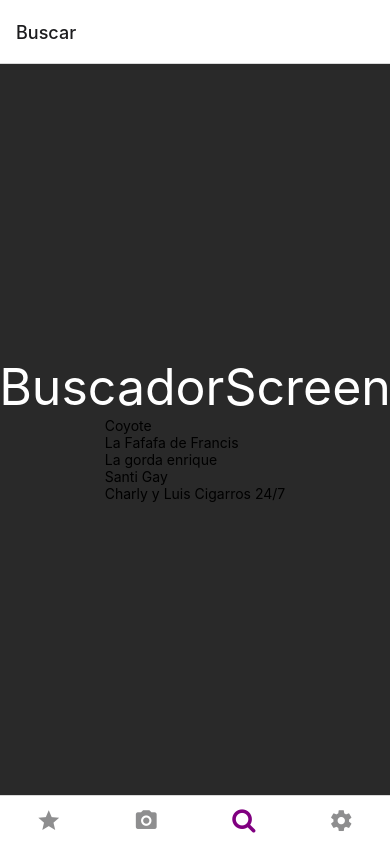
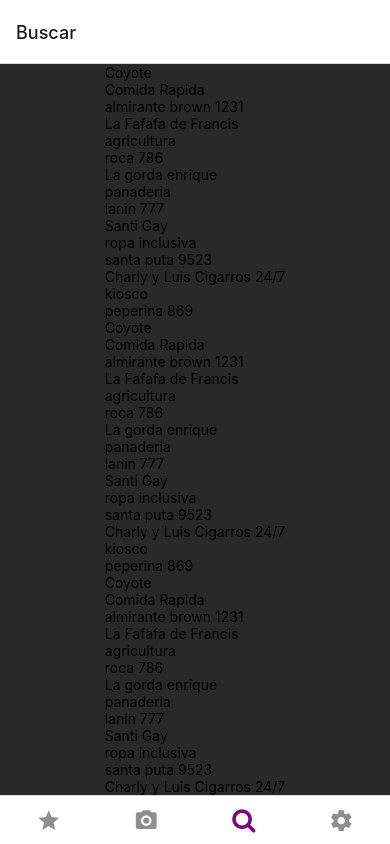
Before and after one commit to DLorangg/ArLocal, a React Native app: screen /Buscar in a window 390 px wide. Built offline with nearby package versions, Linux system fonts and the light colour scheme.

Commit message:
Cambios en el componente para la lisla de locales

```diff
--- a/screens/BuscadorScreen.js
+++ b/screens/BuscadorScreen.js
@@ -1,12 +1,12 @@
 import React from "react";
 import {Text, View, StyleSheet, TouchableOpacity} from 'react-native';
-import LocalesList from "../src/components/localesList";
+import LocalesList from '../src/components/LocalesList'
 const BuscadorScreen =()=>{
 
   return(
 
     <View style={styles.container}>
-      <Text style={styles.title}>BuscadorScreen</Text>
+
       <LocalesList/>
     </View>
   )
--- a/src/components/LocalesList.jsx
+++ b/src/components/LocalesList.jsx
@@ -1,18 +1,22 @@
 import react from "react";
-import { View, Text, Image } from "react-native";
-import locales from "./data/Locales";
+import { View, Text, Image, FlatList } from "react-native";
+import locales from "./data/locales";
 
 const LocalesList = () =>{
     return(
-        <View>
-            {locales.map(local =>(
-                <View key={local.id}>
+        <FlatList
+        data={locales}
+        renderItem={({item: local})=>(
+            <View key={local.id}>
                     <Text>{local.nombre}</Text>
+                    <Text>{local.categoria}</Text>
+                    <Text>{local.direccion}</Text>
+                    {/* <Image
+                    source={local.img}/> */}
+
 
                 </View>
-            )
-            )}
-        </View>
+        )}/>
     )
 }
 
--- a/src/components/data/locales.js
+++ b/src/components/data/locales.js
@@ -34,4 +34,144 @@ export default [
         direccion:'peperina 869',
         img:'https://picsum.photos/200'
     },
+        {
+        id:'coyote.nqn',
+        nombre:'Coyote',
+        categoria:'Comida Rapida',
+        direccion:'almirante brown 1231',
+        img:'https://picsum.photos/200'
+    },
+    {
+        id:'francisfafafa',
+        nombre:'La Fafafa de Francis',
+        categoria:'agricultura',
+        direccion:'roca 786',
+        img:'https://picsum.photos/200'
+    },
+    {
+        id:'lagorda.enrique.facturas',
+        nombre:'La gorda enrique',
+        categoria:'panaderia',
+        direccion:'lanin 777',
+        img:'https://picsum.photos/200'
+    },
+    {
+        id:'alta_moda_santi',
+        nombre:'Santi Gay',
+        categoria:'ropa inclusiva',
+        direccion:'santa puta 9523',
+        img:'https://picsum.photos/200'
+    },
+    {
+        id:'kioskito.de.las.capitales',
+        nombre:'Charly y Luis Cigarros 24/7',
+        categoria:'kiosco',
+        direccion:'peperina 869',
+        img:'https://picsum.photos/200'
+    },
+        {
+        id:'coyote.nqn',
+        nombre:'Coyote',
+        categoria:'Comida Rapida',
+        direccion:'almirante brown 1231',
+        img:'https://picsum.photos/200'
+    },
+    {
+        id:'francisfafafa',
+        nombre:'La Fafafa de Francis',
+        categoria:'agricultura',
+        direccion:'roca 786',
+        img:'https://picsum.photos/200'
+    },
+    {
+        id:'lagorda.enrique.facturas',
+        nombre:'La gorda enrique',
+        categoria:'panaderia',
+        direccion:'lanin 777',
+        img:'https://picsum.photos/200'
+    },
+    {
+        id:'alta_moda_santi',
+        nombre:'Santi Gay',
+        categoria:'ropa inclusiva',
+        direccion:'santa puta 9523',
+        img:'https://picsum.photos/200'
+    },
+    {
+        id:'kioskito.de.las.capitales',
+        nombre:'Charly y Luis Cigarros 24/7',
+        categoria:'kiosco',
+        direccion:'peperina 869',
+        img:'https://picsum.photos/200'
+    },
+        {
+        id:'coyote.nqn',
+        nombre:'Coyote',
+        categoria:'Comida Rapida',
+        direccion:'almirante brown 1231',
+        img:'https://picsum.photos/200'
+    },
+    {
+        id:'francisfafafa',
+        nombre:'La Fafafa de Francis',
+        categoria:'agricultura',
+        direccion:'roca 786',
+        img:'https://picsum.photos/200'
+    },
+    {
+        id:'lagorda.enrique.facturas',
+        nombre:'La gorda enrique',
+        categoria:'panaderia',
+        direccion:'lanin 777',
+        img:'https://picsum.photos/200'
+    },
+    {
+        id:'alta_moda_santi',
+        nombre:'Santi Gay',
+        categoria:'ropa inclusiva',
+        direccion:'santa puta 9523',
+        img:'https://picsum.photos/200'
+    },
+    {
+        id:'kioskito.de.las.capitales',
+        nombre:'Charly y Luis Cigarros 24/7',
+        categoria:'kiosco',
+        direccion:'peperina 869',
+        img:'https://picsum.photos/200'
+    },
+        {
+        id:'coyote.nqn',
+        nombre:'Coyote',
+        categoria:'Comida Rapida',
+        direccion:'almirante brown 1231',
+        img:'https://picsum.photos/200'
+    },
+    {
+        id:'francisfafafa',
+        nombre:'La Fafafa de Francis',
+        categoria:'agricultura',
+        direccion:'roca 786',
+        img:'https://picsum.photos/200'
+    },
+    {
+        id:'lagorda.enrique.facturas',
+        nombre:'La gorda enrique',
+        categoria:'panaderia',
+        direccion:'lanin 777',
+        img:'https://picsum.photos/200'
+    },
+    {
+        id:'alta_moda_santi',
+        nombre:'Santi Gay',
+        categoria:'ropa inclusiva',
+        direccion:'santa puta 9523',
+        img:'https://picsum.photos/200'
+    },
+    {
+        id:'kioskito.de.las.capitales',
+        nombre:'Charly y Luis Cigarros 24/7',
+        categoria:'kiosco',
+        direccion:'peperina 869',
+        img:'https://picsum.photos/200'
+    },
 ]
```
